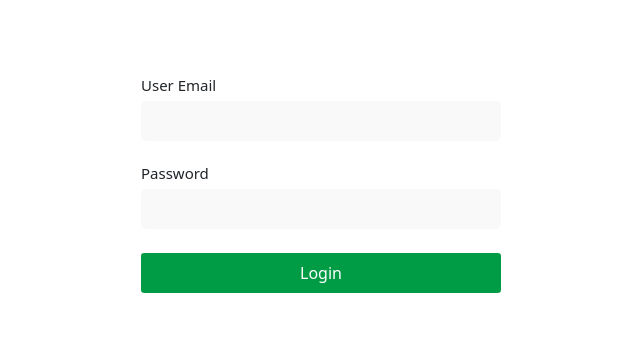
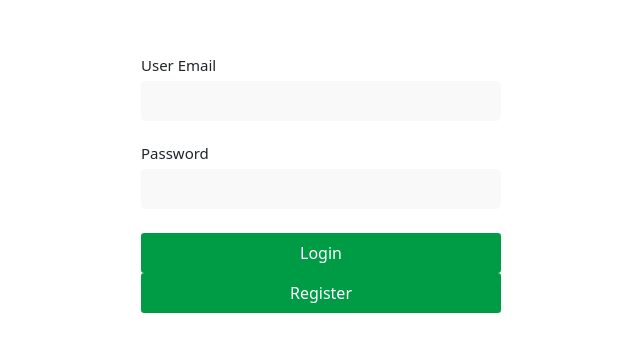
Before and after one commit to saravanan510/CarehubUAE, a React (Vite) app in the folder Frontend/: page /login in a window 1280 px wide. Shown: the part 217-568 px from the top of the page, without its empty margins (319-959 px from the left). Built offline with nearby package versions, Linux system fonts and the light colour scheme.

Commit message:
register

```diff
--- a/Frontend/src/admin/page/Login.jsx
+++ b/Frontend/src/admin/page/Login.jsx
@@ -104,9 +104,9 @@ const Login = () => {
             <button className="custom-button" onClick={handleLogin}>
               {loader ? "Login..." : "Login"}
             </button>
-            {/* <button className="custom-button" onClick={handleRegister}>
+            <button className="custom-button" onClick={handleRegister}>
               Register
-            </button> */}
+            </button>
           </Row>
         </Container>
       </div>
```
